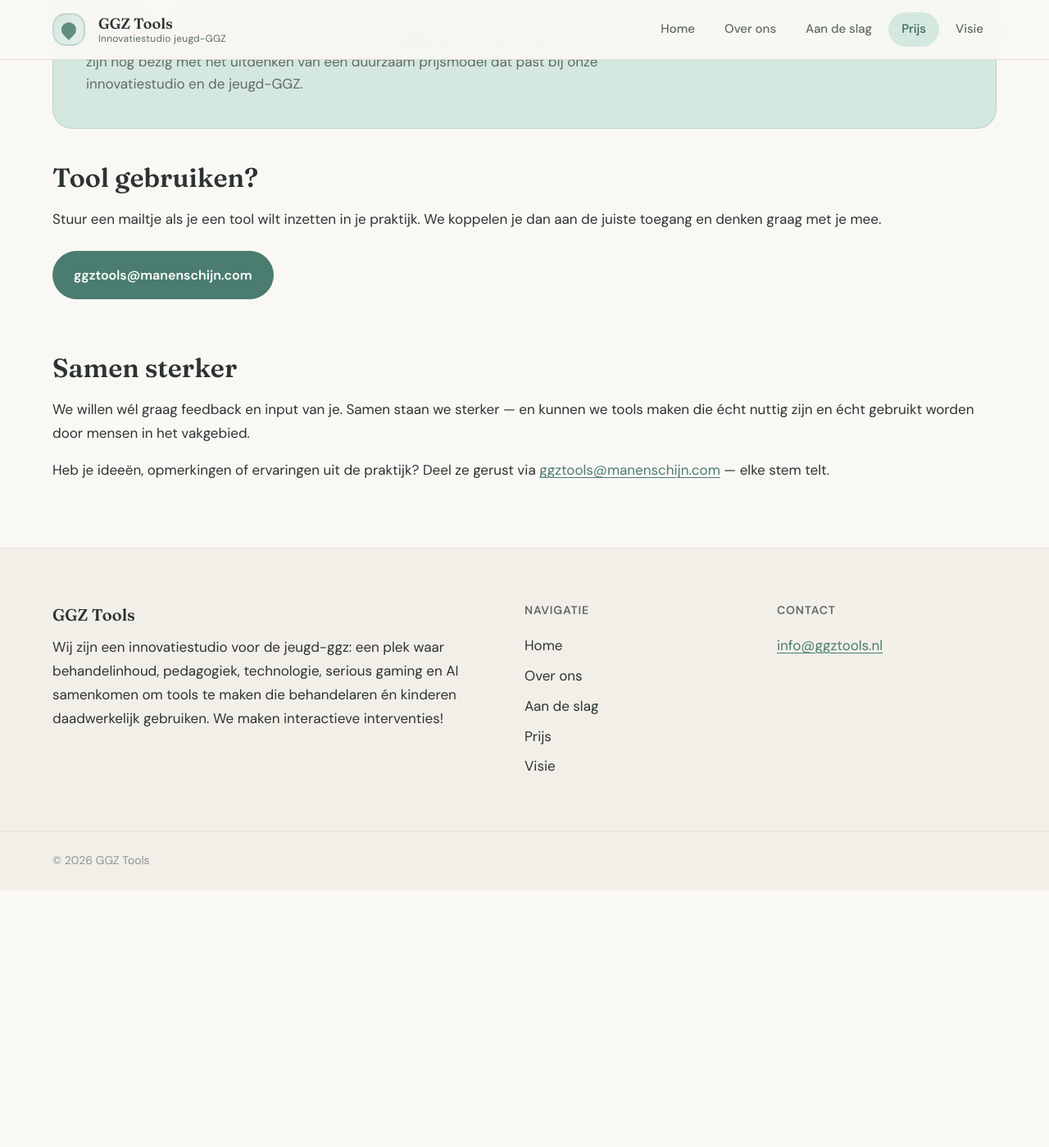
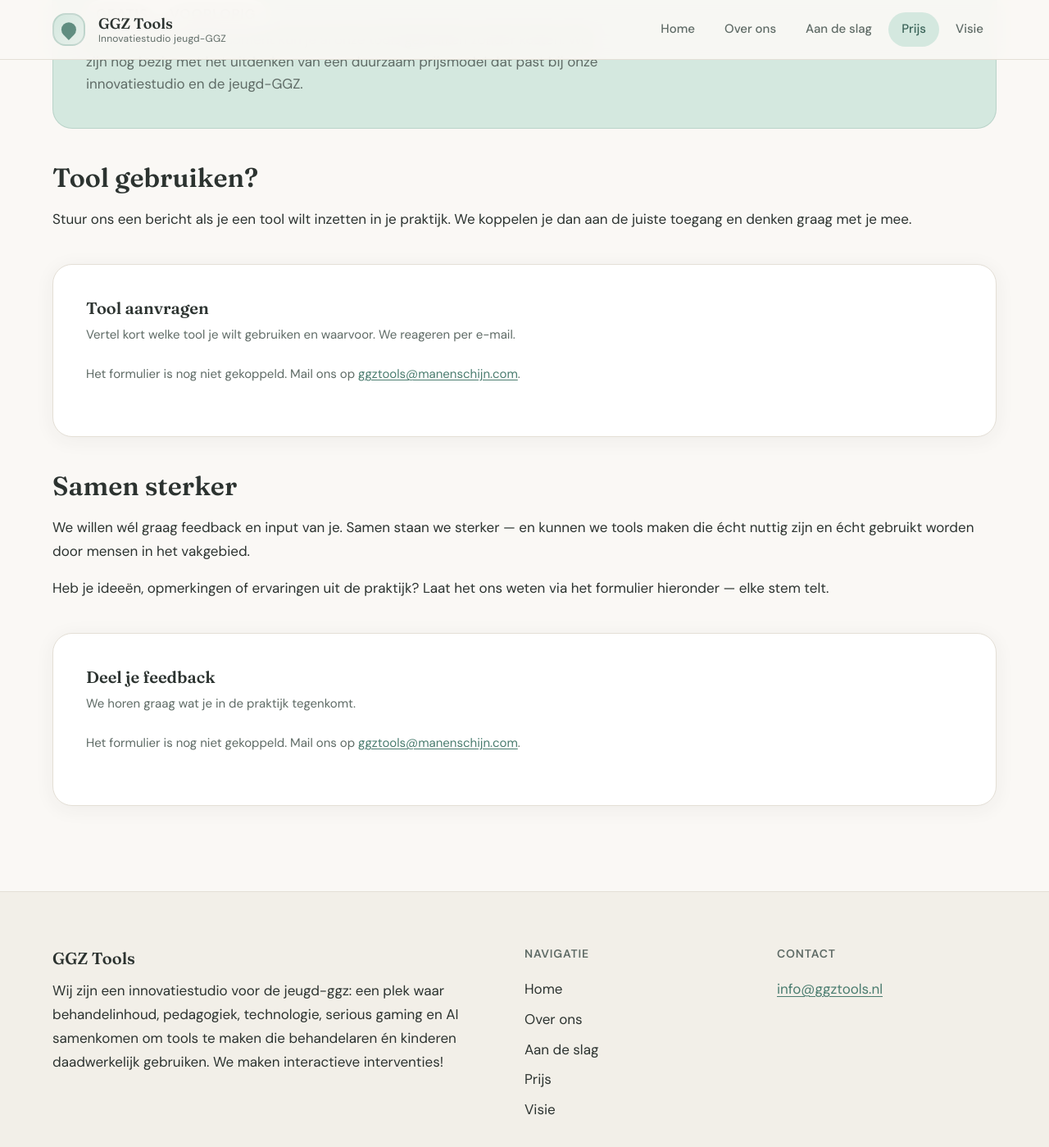
Before and after one commit to janwillemm/jari-website, a Jekyll site: the page built from prijs.md, in a window 1280 px wide and 1400 px high, scrolled down 470 px. Shown: the whole window at 82% size. Built offline with Jekyll 4.4.1, drawn with Linux system fonts in a browser that asks for light colours; before the commit the page ends 1556 px from its top, so only the background shows below that.

Commit message:
Voeg herbruikbaar contactformulier toe via Jekyll include en Formspree.
Eén partial kan op meerdere pagina's worden ingesloten; na Formspree-registratie volstaat het invullen van het form ID in de siteconfig.

Co-authored-by: Cursor <cursoragent@cursor.com>

```diff
--- a/_config.yml
+++ b/_config.yml
@@ -43,6 +43,16 @@ header_pages:
 
 contact:
   email: info@ggztools.nl
+  tools_email: ggztools@manenschijn.com
+
+# Formspree — standaard voor contactformulieren op statische Jekyll-sites.
+# 1. Maak gratis account op https://formspree.io
+# 2. Klik "+ New form" en stel ggztools@manenschijn.com in als ontvanger
+# 3. Kopieer het form ID (8 tekens) uit de endpoint-URL
+# Zie: https://formspree.io/guides/jekyll/
+formspree:
+  production_id: ""
+  development_id: ""
 
 authors:
   - name: Jan-Willem Manenschijn
--- /dev/null
+++ b/_includes/contact-form.html
@@ -0,0 +1,72 @@
+{% comment %}
+  Standaard Jekyll-contactformulier via Formspree.
+  Gebruik: {% include contact-form.html heading="..." subject="..." context="..." %}
+  Zie https://formspree.io/guides/jekyll/
+{% endcomment %}
+
+{% assign formspree_id = site.formspree.production_id %}
+{% if jekyll.environment != "production" and site.formspree.development_id != "" %}
+  {% assign formspree_id = site.formspree.development_id %}
+{% endif %}
+
+{% assign form_subject = include.subject | default: "Bericht via ggztools.nl" %}
+{% assign form_context = include.context | default: page.title | default: "Website" %}
+
+<div class="contact-form-block">
+  {% if include.heading %}
+    <h2 class="contact-form__heading">{{ include.heading }}</h2>
+  {% endif %}
+
+  {% if include.intro %}
+    <p class="contact-form__intro">{{ include.intro }}</p>
+  {% endif %}
+
+  {% if formspree_id == "" or formspree_id == nil %}
+    <p class="contact-form__fallback">
+      Het formulier is nog niet gekoppeld. Mail ons op
+      <a href="mailto:{{ site.contact.tools_email }}">{{ site.contact.tools_email }}</a>.
+    </p>
+  {% else %}
+    <form class="contact-form"
+          action="https://formspree.io/f/{{ formspree_id }}"
+          method="POST"
+          accept-charset="UTF-8">
+      <input type="hidden" name="_subject" value="{{ form_subject | escape }}">
+      <input type="hidden" name="_next" value="{{ '/bedankt/' | absolute_url }}">
+      <input type="hidden" name="pagina" value="{{ form_context | escape }}">
+
+      <div class="contact-form__field">
+        <label class="contact-form__label" for="contact-name-{{ form_context | slugify }}">Naam</label>
+        <input class="contact-form__input"
+               type="text"
+               id="contact-name-{{ form_context | slugify }}"
+               name="name"
+               autocomplete="name"
+               required>
+      </div>
+
+      <div class="contact-form__field">
+        <label class="contact-form__label" for="contact-email-{{ form_context | slugify }}">E-mail</label>
+        <input class="contact-form__input"
+               type="email"
+               id="contact-email-{{ form_context | slugify }}"
+               name="email"
+               autocomplete="email"
+               required>
+      </div>
+
+      <div class="contact-form__field">
+        <label class="contact-form__label" for="contact-message-{{ form_context | slugify }}">Bericht</label>
+        <textarea class="contact-form__textarea"
+                  id="contact-message-{{ form_context | slugify }}"
+                  name="message"
+                  rows="5"
+                  required></textarea>
+      </div>
+
+      <input type="text" name="_gotcha" class="contact-form__gotcha" tabindex="-1" autocomplete="off" aria-hidden="true">
+
+      <button class="btn btn--primary contact-form__submit" type="submit">Versturen</button>
+    </form>
+  {% endif %}
+</div>
--- a/_sass/_components.scss
+++ b/_sass/_components.scss
@@ -989,6 +989,84 @@
   margin: $space-md 0 $space-xl;
 }
 
+// Contactformulier (Formspree + Jekyll include)
+.contact-form-block {
+  margin-block: $space-lg;
+  padding: $space-lg;
+  background: $color-surface;
+  border: 1px solid $color-border;
+  border-radius: $radius-lg;
+  box-shadow: $shadow-soft;
+}
+
+.contact-form__heading {
+  font-size: 1.25rem;
+  margin: 0 0 $space-xs;
+}
+
+.contact-form__intro,
+.contact-form__fallback {
+  color: $color-text-muted;
+  font-size: 0.9375rem;
+  line-height: 1.6;
+  margin: 0 0 $space-md;
+  max-width: 40rem;
+}
+
+.contact-form {
+  display: grid;
+  gap: $space-sm;
+  max-width: 32rem;
+}
+
+.contact-form__field {
+  display: grid;
+  gap: 0.35rem;
+}
+
+.contact-form__label {
+  font-size: 0.875rem;
+  font-weight: 600;
+  color: $color-text;
+}
+
+.contact-form__input,
+.contact-form__textarea {
+  width: 100%;
+  padding: 0.65rem 0.85rem;
+  border: 1px solid $color-border;
+  border-radius: $radius-sm;
+  background: $color-bg;
+  font-family: $font-body;
+  font-size: 1rem;
+  color: $color-text;
+  transition: border-color 0.2s ease, box-shadow 0.2s ease;
+
+  &:focus {
+    outline: none;
+    border-color: rgba($color-primary, 0.5);
+    box-shadow: 0 0 0 3px rgba($color-primary, 0.12);
+  }
+}
+
+.contact-form__textarea {
+  resize: vertical;
+  min-height: 7rem;
+}
+
+.contact-form__gotcha {
+  position: absolute;
+  left: -9999px;
+  width: 1px;
+  height: 1px;
+  opacity: 0;
+}
+
+.contact-form__submit {
+  justify-self: start;
+  margin-top: 0.25rem;
+}
+
 // CTA band
 .cta-band {
   padding-block: $space-xl;
--- a/prijs.md
+++ b/prijs.md
@@ -18,12 +18,15 @@ intro: >-
 
 ## Tool gebruiken?
 
-Stuur een mailtje als je een tool wilt inzetten in je praktijk. We koppelen je
+Stuur ons een bericht als je een tool wilt inzetten in je praktijk. We koppelen je
 dan aan de juiste toegang en denken graag met je mee.
 
-<div class="pricing-cta">
-  <a class="btn btn--primary" href="mailto:ggztools@manenschijn.com">ggztools@manenschijn.com</a>
-</div>
+{% include contact-form.html
+   heading="Tool aanvragen"
+   intro="Vertel kort welke tool je wilt gebruiken en waarvoor. We reageren per e-mail."
+   subject="Tool aanvraag via ggztools.nl"
+   context="Prijs"
+%}
 
 ## Samen sterker
 
@@ -31,5 +34,12 @@ We willen wél graag feedback en input van je. Samen staan we sterker — en kun
 we tools maken die écht nuttig zijn en écht gebruikt worden door mensen in het
 vakgebied.
 
-Heb je ideeën, opmerkingen of ervaringen uit de praktijk? Deel ze gerust via
-[ggztools@manenschijn.com](mailto:ggztools@manenschijn.com) — elke stem telt.
+Heb je ideeën, opmerkingen of ervaringen uit de praktijk? Laat het ons weten via
+het formulier hieronder — elke stem telt.
+
+{% include contact-form.html
+   heading="Deel je feedback"
+   intro="We horen graag wat je in de praktijk tegenkomt."
+   subject="Feedback via prijspagina"
+   context="Prijs — feedback"
+%}
```
Also changed, not shown: aan-de-slag.md (+8 -6 lines), bedankt.md (added, +11 -0 lines), over-ons.md (+8 -2 lines).
